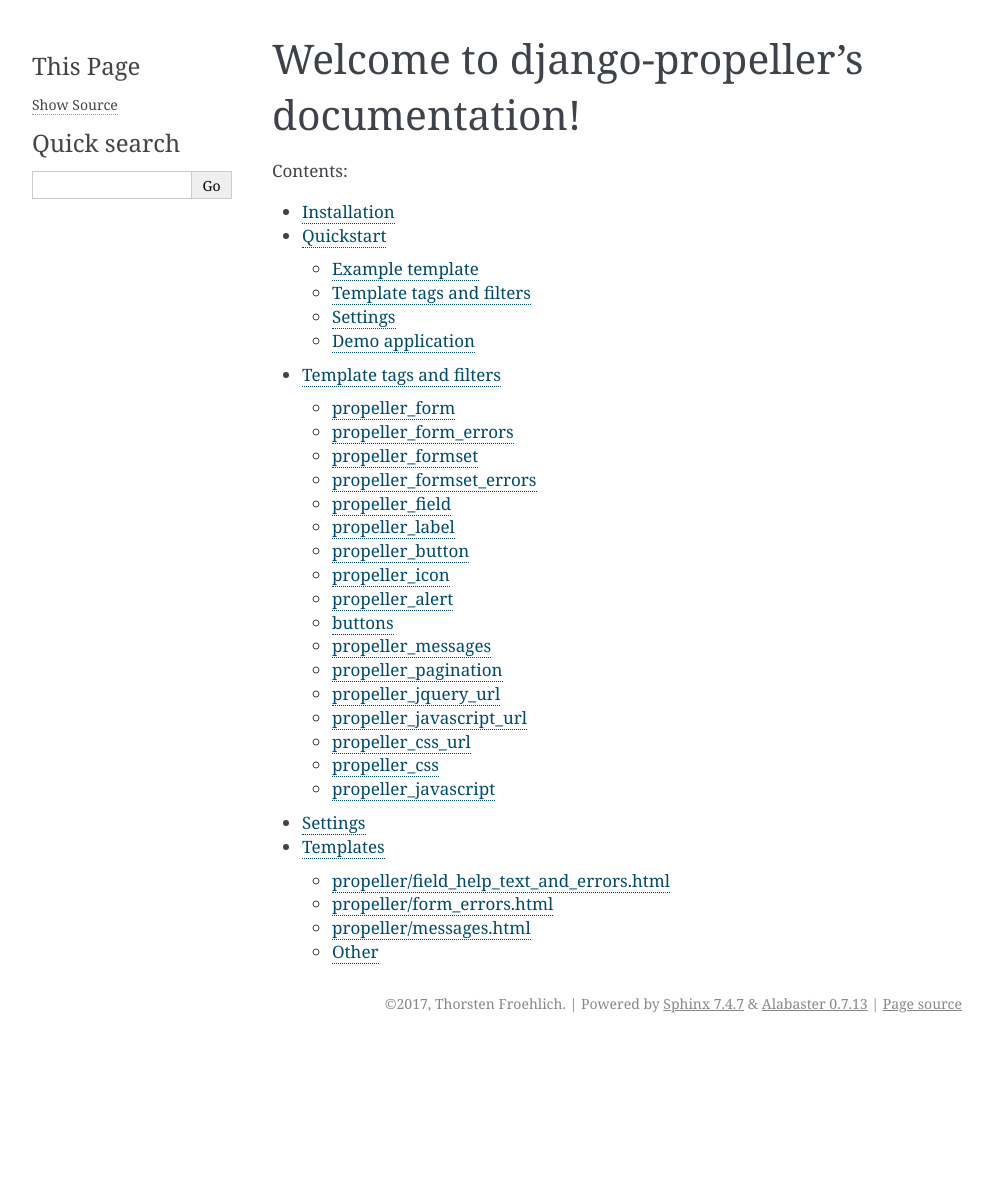
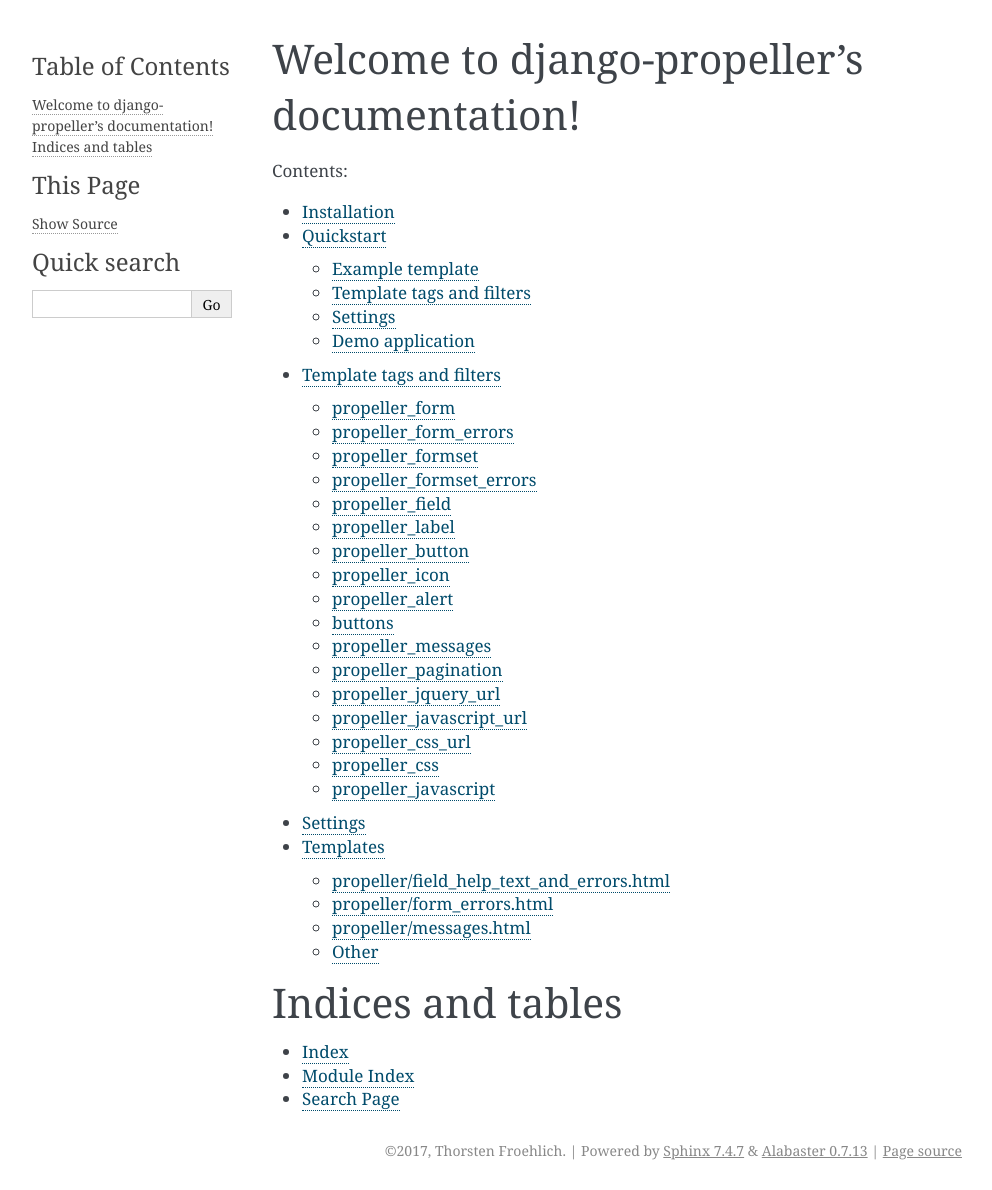
Before and after one commit to tfroehlich82/django-propeller, a Sphinx documentation site: the page built from docs/index.rst, in a window 1280 px wide. Shown: the whole page, without its empty margins (148-1140 px from the left). Built offline with Sphinx 7.4.7, drawn with Linux system fonts in a browser that asks for light colours; before the commit the page ends 1043 px from its top, so only the background shows below that.

Commit message:
Fixed sphinx build

```diff
--- a/docs/conf.py
+++ b/docs/conf.py
@@ -2,7 +2,7 @@
 # -*- coding: utf-8 -*-
 #
 # django-propeller documentation build configuration file, created by
-# sphinx-quickstart on Fri Feb 17 12:36:15 2017.
+# sphinx-quickstart on Sat Feb 18 20:08:47 2017.
 #
 # This file is execfile()d with the current directory set to its
 # containing dir.
@@ -33,8 +33,7 @@
 # ones.
 extensions = ['sphinx.ext.autodoc',
     'sphinx.ext.doctest',
-    'sphinx.ext.coverage',
-    'sphinx.ext.githubpages']
+    'sphinx.ext.coverage']
 
 # Add any paths that contain templates here, relative to this directory.
 templates_path = ['_templates']
--- a/docs/index.rst
+++ b/docs/index.rst
@@ -1,19 +1,26 @@
-.. complexity documentation master file, created by
-   sphinx-quickstart on Tue Jul  9 22:26:36 2013.
+.. django-propeller documentation master file, created by
+   sphinx-quickstart on Sat Feb 18 20:08:47 2017.
    You can adapt this file completely to your liking, but it should at least
    contain the root `toctree` directive.
 
 Welcome to django-propeller's documentation!
 ============================================
 
-
-Contents:
-
 .. toctree::
    :maxdepth: 2
+   :caption: Contents:
 
    installation
    quickstart
    templatetags
    settings
    templates
+
+
+
+Indices and tables
+==================
+
+* :ref:`genindex`
+* :ref:`modindex`
+* :ref:`search`
```
Also changed, not shown: 2 other files.
